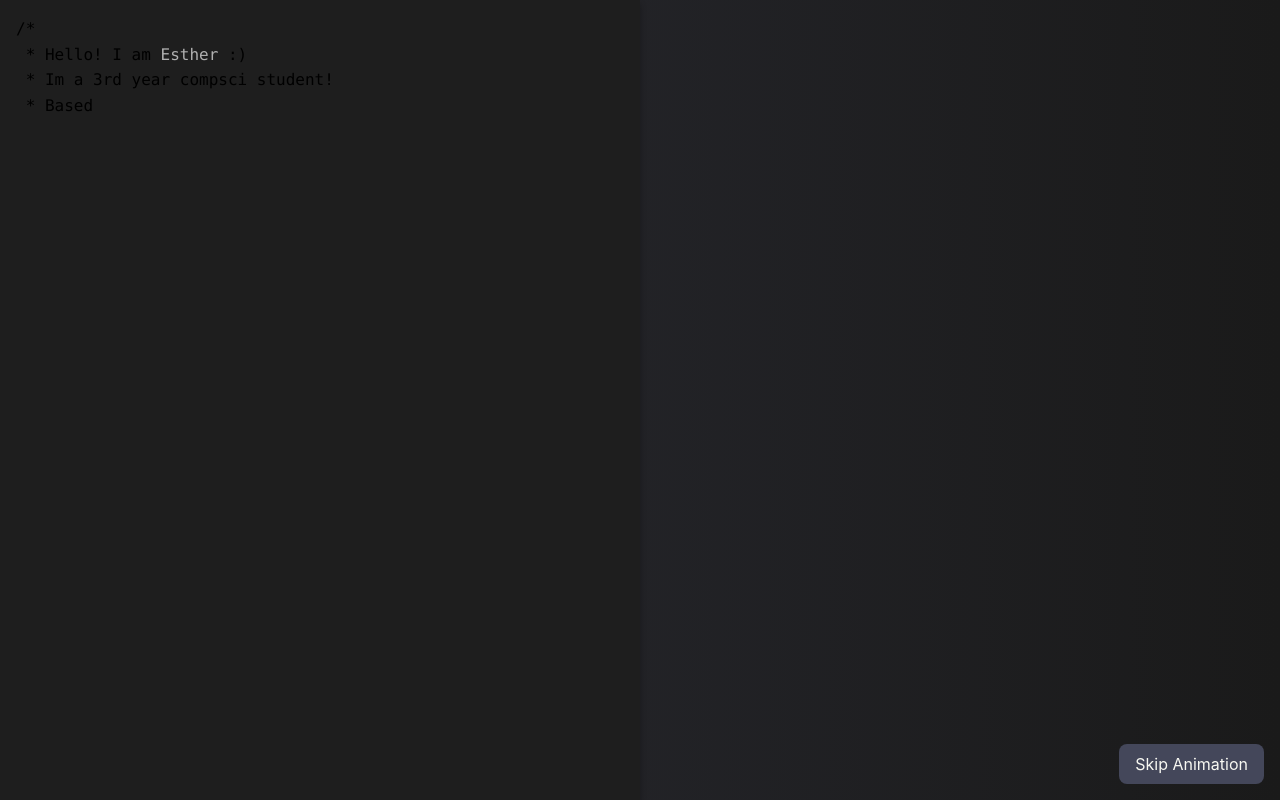
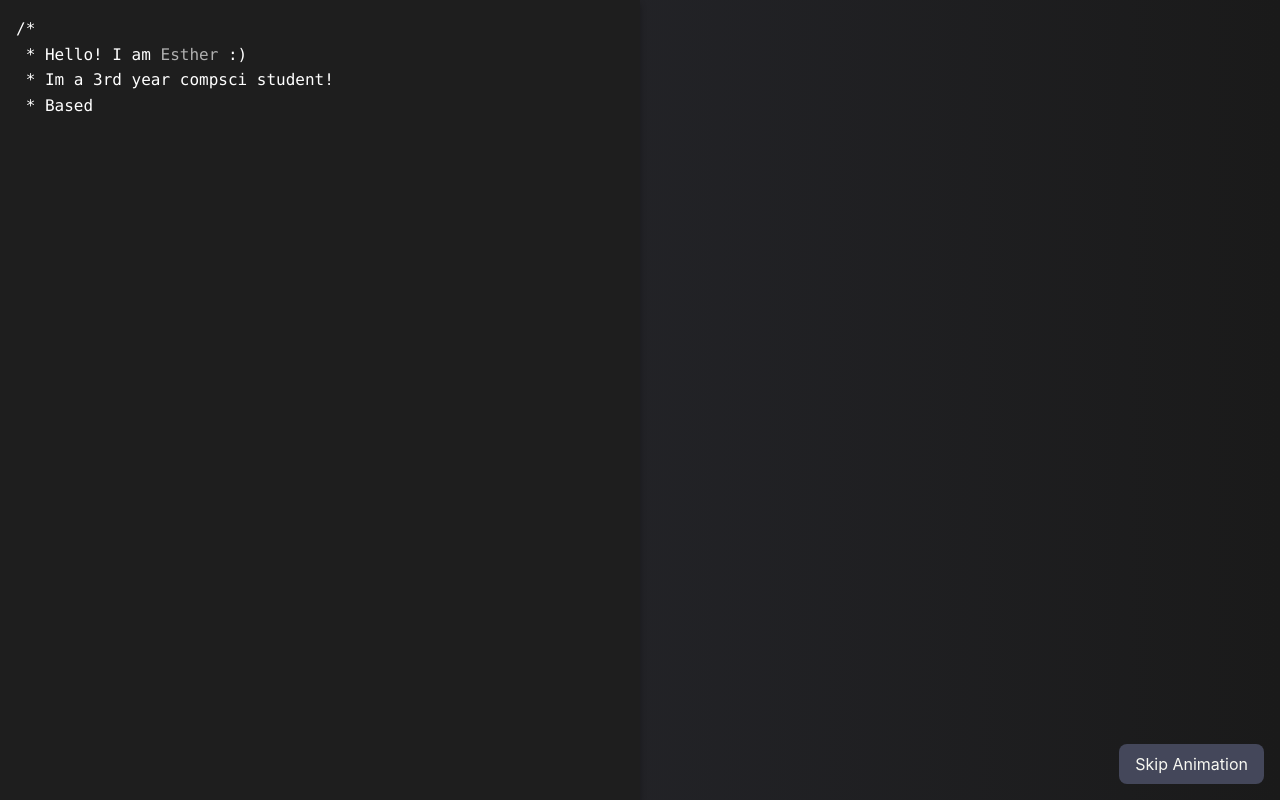
Before and after one commit to ashtherz/website, a React (Create React App) app in the folder website/: page / in a window 1280 px wide. Built offline with nearby package versions, Linux system fonts and the light colour scheme.

Commit message:
fixed text colors

```diff
--- a/website/src/components/IntroCode.jsx
+++ b/website/src/components/IntroCode.jsx
@@ -236,31 +236,37 @@ const copyContacts = {
             strings: '#e2a6e7',
             numbers: '#a6c9e2',
             functions: '#bf94e4',
-            variables: '#a6c9e2'
+            variables: '#a6c9e2',
+            default: '#ffffff'  // Add default text color
         } : {
             comments: '#808080',
             keywords: '#ffffff',
             strings: '#c0c0c0',
             numbers: '#a0a0a0',
             functions: '#d0d0d0',
-            variables: '#b0b0b0'
+            variables: '#b0b0b0',
+            default: '#ffffff'  // Add default text color
         };
 
         for (let i = 0; i < parts.length; i++) {
             if (i % 2 === 0) {
-                parts[i] = parts[i]
+                // Add default color to non-highlighted text
+                parts[i] = `<span style="color: ${colors.default}">${
+                    parts[i]
                         .replace(/\b(const|let|var|function|return|import|export|from)\b(?!(?:[^'"`]*(['"`])[^'"`]*\1)*[^'"`]*\1)/g, `<span style="color: ${colors.keywords}">$1</span>`)
                         .replace(/(['"])(.*?)\1(?!(?:[^'"`]*(['"`])[^'"`]*\1)*[^'"`]*\1)/g, `<span style="color: ${colors.strings}">$1$2$1</span>`)
                         .replace(/\b(\d+)\b(?!(?:[^'"`]*(['"`])[^'"`]*\1)*[^'"`]*\1)/g, `<span style="color: ${colors.numbers}">$1</span>`)
                         .replace(/(\w+)(?=\s*\()(?!(?:[^'"`]*(['"`])[^'"`]*\1)*[^'"`]*\1)/g, `<span style="color: ${colors.functions}">$1</span>`)
                         .replace(/(\w+)(?=\s*:)(?!(?:[^'"`]*(['"`])[^'"`]*\1)*[^'"`]*\1)/g, `<span style="color: ${colors.variables}">$1</span>`)
-                     .replace(/([{}\[\]])(?!(?:[^'"`]*(['"`])[^'"`]*\1)*[^'"`]*\1)/g, `<span style="color: ${colors.keywords}">$1</span>`);
+                        .replace(/([{}\[\]])(?!(?:[^'"`]*(['"`])[^'"`]*\1)*[^'"`]*\1)/g, `<span style="color: ${colors.keywords}">$1</span>`)
+                }</span>`;
             } else {
                 parts[i] = `<span style="color: ${colors.comments}">${parts[i]}</span>`;
             }
         }
         return parts.join('');
     };
+
 
     const typeCode = async (skip = false) => {
           let currentText = '';
@@ -346,16 +352,19 @@ const copyContacts = {
         <div className="w-full md:w-1/2 h-[50vh] md:h-screen">
             <pre
                 ref={codeRef}
-                 className="h-full overflow-auto font-mono text-sm md:text-base p-4 transition-all duration-500"
+                 className="h-full overflow-auto font-mono text-sm md:text-base p-4 transition-all duration-500 text-white"
                 style={{
                     ...state.appliedPreStyles,
                     lineHeight: '1.6',
                      backgroundColor: '#1e1e1e',
                     boxShadow: '0 4px 6px rgba(0, 0, 0, 0.3)',
-                    transition: 'all 0.5s ease-in-out'
+                    transition: 'all 0.5s ease-in-out',
+                      color: '#ffffff' // Explicitly set text color
                 }}
             >
                 <code
+                    className="text-white"  // Add text color class
+                    style={{ color: '#ffffff' }} // Also add inline style for redundancy
                     dangerouslySetInnerHTML={{
                         __html: syntaxHighlight(state.displayedCode)
                     }}
```
Lines whose indentation alone changed are shown as unchanged.
